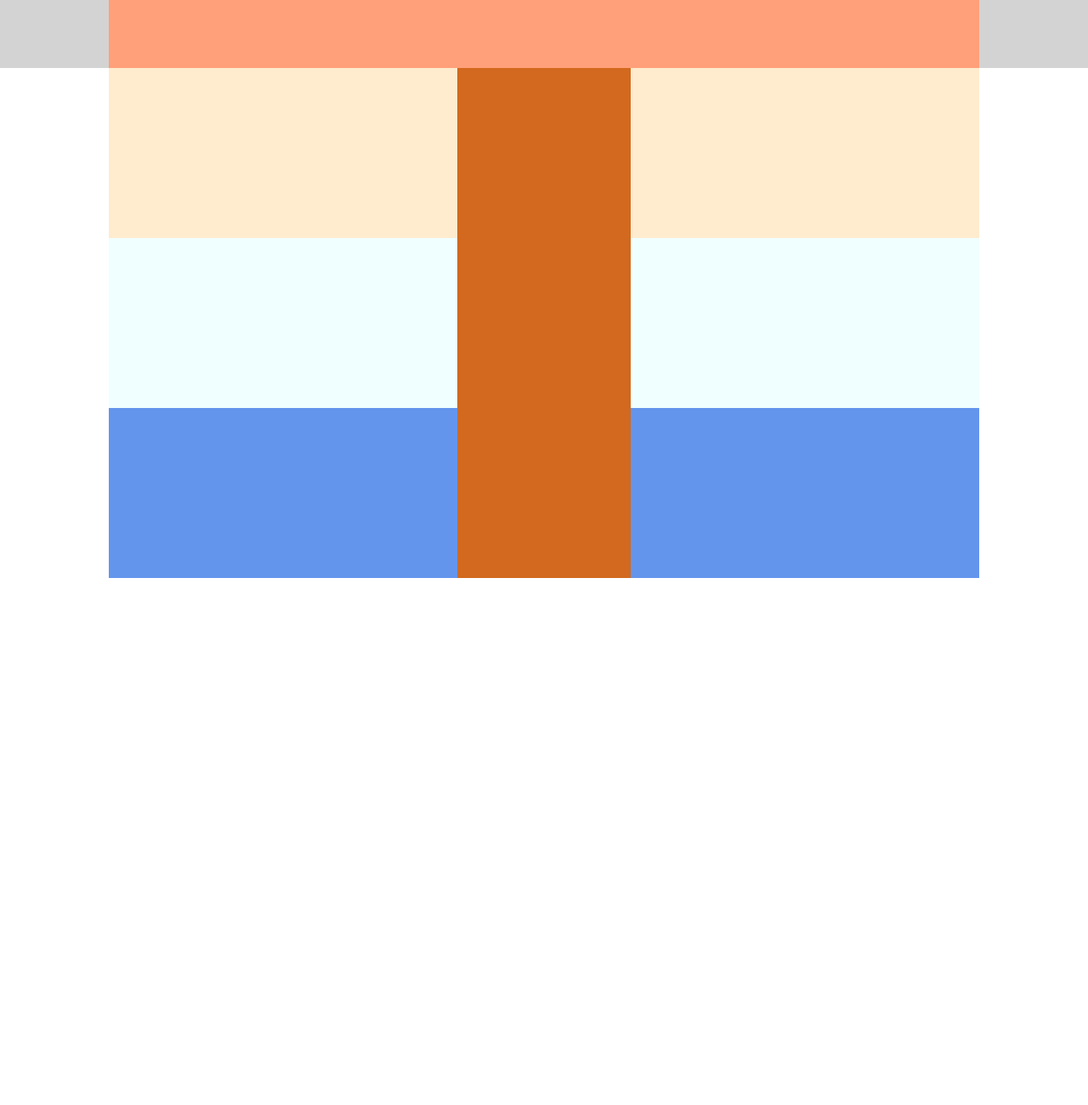
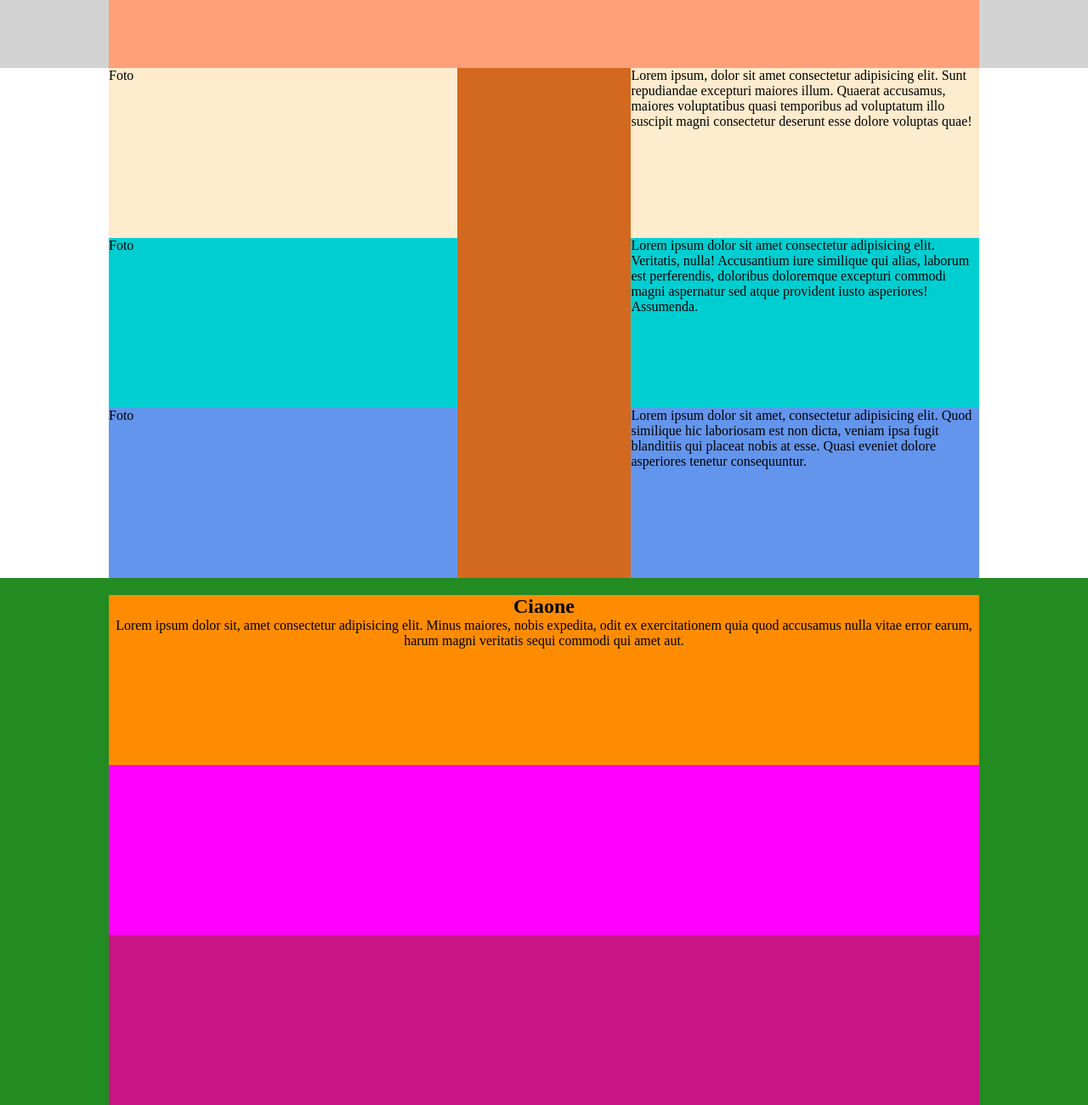
Before and after one commit to Elsti97/htmlcss-struttura-discord, a plain HTML site: page index.html in a window 1280 px wide. Shown: the part 420-1720 px from the top of the page at 85% size. Before the commit the page ends 1100 px from the top, so only its background shows below. Drawn offline with Linux system fonts and the light colour scheme.

Commit message:
Fine main, inizio footer

```diff
--- a/assets/css/style.css
+++ b/assets/css/style.css
@@ -9,7 +9,6 @@ header{
 }
 
 nav{
-    height: 100px;
     background-color: red;
     width: 90%;
     margin: auto;
@@ -50,9 +49,10 @@ nav{
 
 h1{
     font-size: 50px;
+    padding-top: 30px;
 }
 
-section{
+.info{
     width: 80%;
     margin: auto;
     background-color: chocolate;
@@ -75,9 +75,33 @@ section{
 }
 
 .due{
-    background-color: azure;
+    background-color:darkturquoise
 }
 
 .tre{
     background-color: cornflowerblue;
 }
+
+.tech{
+    background-color: forestgreen;
+    padding-top: 20px;
+}
+
+.tech > *{
+    width: 80%;
+    margin: auto;
+    height: 200px;
+}
+
+.sottotitolo{
+    background-color: darkorange;
+    text-align: center;
+}
+
+.saluti{
+    background-color: fuchsia;
+}
+
+.download{
+    background-color: mediumvioletred;
+}
--- a/index.html
+++ b/index.html
@@ -23,18 +23,28 @@
     </header>
 
     <main>
-        <section>
-            <div class="immagine uno"></div>
-            <div class="text uno"></div>
+        <section class="info">
+            <div class="immagine uno">Foto</div>
+            <div class="text uno">Lorem ipsum, dolor sit amet consectetur adipisicing elit. Sunt repudiandae excepturi maiores illum. Quaerat accusamus, maiores voluptatibus quasi temporibus ad voluptatum illo suscipit magni consectetur deserunt esse dolore voluptas quae!</div>
         </section>
-        <section>
-            <div class="immagine due"></div>
-            <div class="text due"></div>
+        <section class="info">
+            <div class="immagine due">Foto</div>
+            <div class="text due">Lorem ipsum dolor sit amet consectetur adipisicing elit. Veritatis, nulla! Accusantium iure similique qui alias, laborum est perferendis, doloribus doloremque excepturi commodi magni aspernatur sed atque provident iusto asperiores! Assumenda.</div>
         </section>
-        <section>
-            <div class="immagine tre"></div>
-            <div class="text tre"></div>
+        <section class="info">
+            <div class="immagine tre">Foto</div>
+            <div class="text tre">Lorem ipsum dolor sit amet, consectetur adipisicing elit. Quod similique hic laboriosam est non dicta, veniam ipsa fugit blanditiis qui placeat nobis at esse. Quasi eveniet dolore asperiores tenetur consequuntur.</div>
+        </section>
+
+        <section class="tech">
+            <div class="sottotitolo">
+                <h2>Ciaone</h2>
+                <p>Lorem ipsum dolor sit, amet consectetur adipisicing elit. Minus maiores, nobis expedita, odit ex exercitationem quia quod accusamus nulla vitae error earum, harum magni veritatis sequi commodi qui amet aut.</p>
+            </div>
+            <div class="saluti"></div>
+            <div class="download"></div>
         </section>
     </main>
+
 </body>
 </html>
```
